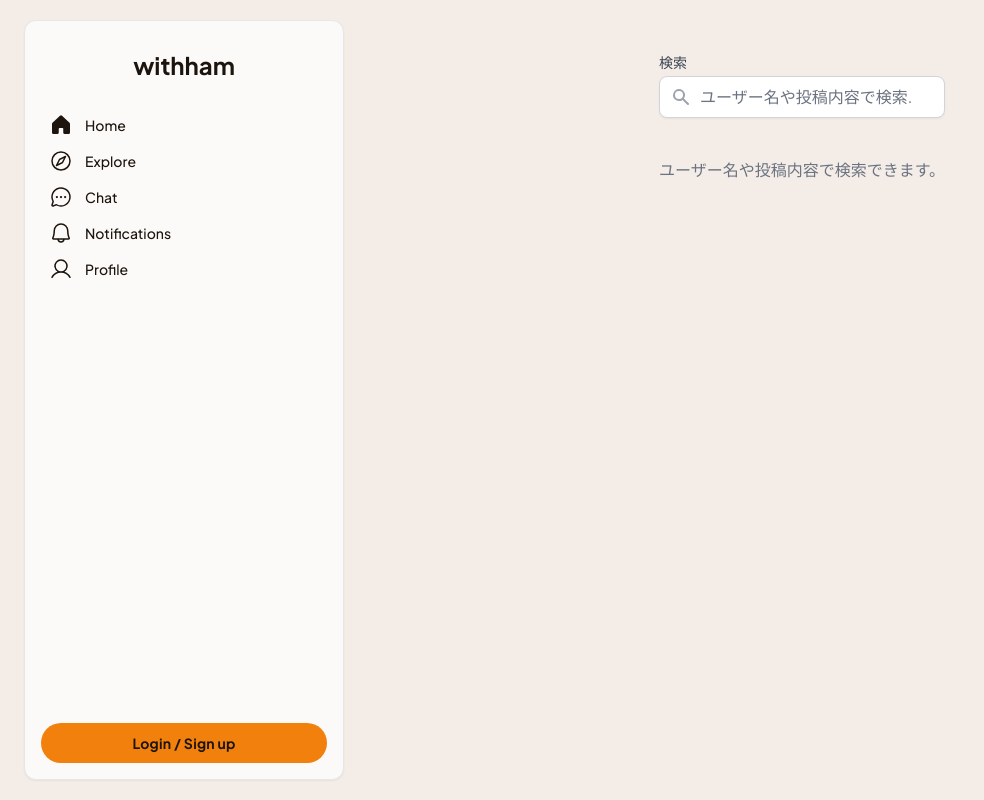
After one commit to aksunknk/Project-Withham, a Django app: page /search/ in a window 1280 px wide. The commit adds this page. Shown: the whole page, without its empty margins (0-984 px from the left). Run offline with Django 5.2, Linux system fonts and the light colour scheme; some libraries are stand-ins or nearby versions.

Commit message:
検索機能追加

```diff
--- a/withham/templates/withham/base.html
+++ b/withham/templates/withham/base.html
@@ -47,7 +47,7 @@
                                     <p class="text-sm font-medium leading-normal">Home</p>
                                 </a>
                                 {# --- Explore Link --- #}
-                                <a href="#" class="flex items-center gap-3 px-2 py-1 rounded-full hover:bg-[#f4ede7] text-[#1c140d]"> {# パディング変更、文字色指定 #}
+                                <a href="{% url 'withham:search_results' %}" class="flex items-center gap-3 px-2 py-1 rounded-full hover:bg-[#f4ede7] text-[#1c140d]"> {# ★ 検索ページへのリンクに変更 #}
                                     <div class="flex-shrink-0" data-icon="Compass" data-size="24px" data-weight="regular">
                                         <svg xmlns="http://www.w3.org/2000/svg" width="24px" height="24px" fill="currentColor" viewBox="0 0 256 256"><path d="M128,24A104,104,0,1,0,232,128,104.11,104.11,0,0,0,128,24Zm0,192a88,88,0,1,1,88-88A88.1,88.1,0,0,1,128,216ZM172.42,72.84l-64,32a8.05,8.05,0,0,0-3.58,3.58l-32,64A8,8,0,0,0,80,184a8.1,8.1,0,0,0,3.58-.84l64-32a8.05,8.05,0,0,0,3.58-3.58l32-64a8,8,0,0,0-10.74-10.74ZM138,138,97.89,158.11,118,118l40.15-20.07Z"></path></svg>
                                     </div>
--- /dev/null
+++ b/withham/templates/withham/search_results.html
@@ -0,0 +1,140 @@
+{# withham/templates/withham/search_results.html (Tailwind CSS適用版) #}
+
+{% extends "withham/base.html" %} {# Tailwind適用済みのbase.htmlを継承 #}
+{% load static %}
+{% load humanize %}
+
+{% block title %}検索結果{% if query %}: {{ query }}{% endif %} - withham{% endblock %}
+
+{% block content %}
+<div class="max-w-xl mx-auto mt-8 px-4"> {# コンテンツ幅を調整 #}
+
+    {# --- 検索フォーム --- #}
+    <form method="get" action="{% url 'withham:search_results' %}" class="mb-6">
+        <label for="search-input" class="block text-sm font-medium text-gray-700 mb-1">検索</label>
+        <div class="relative">
+            <input type="search" name="q" id="search-input"
+                   class="block w-full rounded-lg border-gray-300 bg-white shadow-sm focus:border-[#f2800d] focus:ring focus:ring-[#f2800d] focus:ring-opacity-50 py-2 pl-10 pr-4"
+                   placeholder="ユーザー名や投稿内容で検索..."
+                   value="{{ query|default_if_none:"" }}">
+            <div class="absolute inset-y-0 left-0 pl-3 flex items-center pointer-events-none">
+                <svg class="h-5 w-5 text-gray-400" xmlns="http://www.w3.org/2000/svg" viewBox="0 0 20 20" fill="currentColor" aria-hidden="true">
+                  <path fill-rule="evenodd" d="M8 4a4 4 0 100 8 4 4 0 000-8zM2 8a6 6 0 1110.89 3.476l4.817 4.817a1 1 0 01-1.414 1.414l-4.816-4.816A6 6 0 012 8z" clip-rule="evenodd" />
+                </svg>
+            </div>
+        </div>
+        {# <button type="submit" class="mt-2 ...">検索</button> #} {# ボタンはなくてもEnterで検索可能 #}
+    </form>
+
+    {# --- 検索結果表示 --- #}
+    {% if query %} {# 検索語がある場合のみ結果を表示 #}
+        <h2 class="text-xl font-semibold text-[#1c140d] mb-4">「{{ query }}」の検索結果</h2>
+
+        {# --- ユーザー検索結果 --- #}
+        <div class="mb-6">
+            <h3 class="text-lg font-medium text-gray-800 border-b pb-2 mb-3">ユーザー</h3>
+            {% if found_users %}
+                <div class="space-y-3">
+                    {% for found_user in found_users %}
+                        <div class="flex items-center justify-between gap-3 p-3 bg-gray-50 rounded-lg border border-gray-100">
+                            <a href="{% url 'withham:profile_detail' found_user.pk %}" class="flex items-center gap-3 flex-grow min-w-0">
+                                {% if found_user.profile.avatar %}
+                                    <img src="{{ found_user.profile.avatar.url }}" class="h-10 w-10 rounded-full object-cover flex-shrink-0" alt="{{ found_user.username }}">
+                                {% else %}
+                                    <img src="{% static 'images/default_avatar.png' %}" class="h-10 w-10 rounded-full bg-gray-200 object-cover flex-shrink-0" alt="デフォルトアバター">
+                                {% endif %}
+                                <span class="text-sm font-medium text-[#1c140d] truncate">{{ found_user.username }}</span>
+                            </a>
+                            {# フォローボタンなどを追加する場合 (follow_list.html参照) #}
+                        </div>
+                    {% endfor %}
+                </div>
+            {% else %}
+                <p class="text-sm text-gray-500">一致するユーザーは見つかりませんでした。</p>
+            {% endif %}
+        </div>
+
+        {# --- 投稿検索結果 --- #}
+        <div>
+            <h3 class="text-lg font-medium text-gray-800 border-b pb-2 mb-3">投稿</h3>
+            {% if found_posts %}
+                <div class="space-y-4">
+                    {% for post in found_posts %}
+                        {# index.htmlの投稿カード表示を再利用 #}
+                        <div class="bg-white rounded-xl shadow-sm border border-gray-200">
+                            <div class="p-4">
+                                <div class="flex justify-between items-center mb-3">
+                                   <div class="flex items-center gap-3">
+                                        <a href="{% url 'withham:profile_detail' post.author.pk %}">
+                                            {% if post.author.profile.avatar %}
+                                            <img src="{{ post.author.profile.avatar.url }}" class="h-12 w-12 rounded-full object-cover" alt="{{ post.author.username }}">
+                                            {% else %}
+                                            <img src="{% static 'images/default_avatar.png' %}" class="h-12 w-12 rounded-full bg-gray-200 object-cover" alt="デフォルトアバター">
+                                            {% endif %}
+                                        </a>
+                                        <div>
+                                            <a href="{% url 'withham:profile_detail' post.author.pk %}" class="text-[#1c140d] text-base font-medium leading-normal hover:underline">@{{ post.author.username }}</a>
+                                            {% if post.hamster %}
+                                                 <span class="ml-2 inline-block bg-[#e0f2fe] text-[#0ea5e9] text-xs font-medium px-2 py-0.5 rounded-full">🐹 {{ post.hamster.name }}</span>
+                                            {% endif %}
+                                            <p class="text-[#9c7349] text-sm font-normal leading-normal">{{ post.created_at|timesince }}前</p>
+                                        </div>
+                                    </div>
+                                     <button class="ml-auto text-gray-500 hover:text-gray-700">
+                                        <svg xmlns="http://www.w3.org/2000/svg" width="20px" height="20px" fill="currentColor" viewBox="0 0 256 256"><path d="M144,128a16,16,0,1,1-16-16A16,16,0,0,1,144,128ZM128,64a16,16,0,1,0-16-16A16,16,0,0,0,128,64Zm0,128a16,16,0,1,0,16,16A16,16,0,0,0,128,192Z"></path></svg>
+                                     </button>
+                                </div>
+                                <a href="{% url 'withham:post_detail' post.pk %}" class="block text-inherit hover:opacity-90">
+                                    {% if post.text %}
+                                        <p class="text-[#1c140d] text-base leading-relaxed my-3">{{ post.text|linebreaksbr }}</p>
+                                    {% endif %}
+                                </a>
+                                {% if post.image %}
+                                    <div class="my-3 cursor-pointer open-modal-trigger"
+                                         data-full-src="{{ post.image.url }}">
+                                        <div class="aspect-video w-full overflow-hidden rounded-lg bg-gray-100">
+                                            <img src="{{ post.image.url }}"
+                                                 class="w-full h-full object-cover"
+                                                 alt="投稿画像 {{ post.id }}">
+                                        </div>
+                                    </div>
+                                {% endif %}
+                                <div class="flex items-center gap-4 text-[#9c7349] pt-3 border-t border-gray-100">
+                                     <a href="{% url 'withham:post_detail' post.pk %}#comment-form" class="flex items-center gap-1 hover:text-[#1c140d]">
+                                        <svg xmlns="http://www.w3.org/2000/svg" width="20px" height="20px" fill="currentColor" viewBox="0 0 256 256"><path d="M128,24A104,104,0,0,0,36.18,176.88L24.83,210.93a16,16,0,0,0,20.24,20.24l34.05-11.35A104,104,0,1,0,128,24Zm0,192a87.87,87.87,0,0,1-44.06-11.81,8,8,0,0,0-6.54-.67L40,216,52.47,178.6a8,8,0,0,0-.66-6.54A88,88,0,1,1,128,216Z"></path></svg>
+                                        <span class="text-xs font-medium">{{ post.comments.count }}</span>
+                                    </a>
+                                    {% if user.is_authenticated %}
+                                    <button type="button"
+                                            class="like-button flex items-center gap-1 {% if user in post.likes.all %}text-[#f2800d]{% else %}text-[#9c7349] hover:text-[#f2800d]{% endif %}"
+                                            data-post-id="{{ post.pk }}"
+                                            data-like-url="{% url 'withham:toggle_like' post.pk %}">
+                                        <svg class="like-icon" xmlns="http://www.w3.org/2000/svg" width="20px" height="20px" fill="currentColor" viewBox="0 0 256 256">
+                                            {% if user in post.likes.all %} <path d="M128,216S24,160,24,94A54,54,0,0,1,78,40c22.59,0,41.94,12.31,50,32,8.06-19.69,27.41-32,50-32a54,54,0,0,1,54,54C232,160,128,216,128,216Z"></path> {% else %} <path d="M178,32c-20.65,0-38.73,8.88-50,23.89C116.73,40.88,98.65,32,78,32A62.07,62.07,0,0,0,16,94c0,70,103.79,126.66,108.21,129a8,8,0,0,0,7.58,0C136.21,220.66,240,164,240,94A62.07,62.07,0,0,0,178,32ZM128,206.8C109.74,196.16,32,147.69,32,94A46.06,46.06,0,0,1,78,48c19.45,0,35.78,10.36,42.6,27a8,8,0,0,0,14.8,0c6.82-16.67,23.15-27,42.6-27a46.06,46.06,0,0,1,46,46C224,147.61,146.24,196.15,128,206.8Z"></path> {% endif %}
+                                        </svg>
+                                        <span class="like-count text-xs font-medium">{{ post.likes.count }}</span>
+                                    </button>
+                                    {% else %}
+                                        <span class="flex items-center gap-1 text-[#9c7349]"> <svg>...</svg> <span class="like-count text-xs font-medium">{{ post.likes.count }}</span> </span>
+                                    {% endif %}
+                                    <button type="button" class="flex items-center gap-1 hover:text-[#1c140d]"> <svg>...</svg> <span class="text-xs font-medium">シェア</span> </button>
+                                    <button type="button" class="ml-auto hover:text-[#1c140d]"> <svg>...</svg> </button>
+                                </div>
+                            </div>
+                        </div>
+                    {% endfor %}
+                </div>
+            {% else %}
+                 <p class="text-sm text-gray-500">一致する投稿は見つかりませんでした。</p>
+            {% endif %}
+        </div>
+
+    {% elif request.GET.q is not None %} {# 検索語はあるが空の場合 (検索ボタン押下など) #}
+         <p class="text-center text-gray-500 py-4">検索語を入力してください。</p>
+    {% else %}
+        {# ページ初回アクセス時 (検索前) の表示 #}
+        <p class="text-center text-gray-500 py-4">ユーザー名や投稿内容で検索できます。</p>
+    {% endif %}
+
+</div>
+{% endblock %}
--- a/withham/urls.py
+++ b/withham/urls.py
@@ -59,6 +59,11 @@ followers_patterns = [
     path('users/<int:pk>/followers/', views.followers_list, name='followers_list'),
 ]
 
+# ★★★ 検索結果ページのURLパターンを追加 ★★★
+search_patterns = [
+    path('search/', views.search_results, name='search_results'),
+]
+
 # すべてのURLパターンを結合
 urlpatterns = (
     auth_patterns +
@@ -68,5 +73,6 @@ urlpatterns = (
     health_log_patterns +
     follow_patterns +
     following_patterns +
-    followers_patterns
+    followers_patterns +
+    search_patterns
 )
--- a/withham/views.py
+++ b/withham/views.py
@@ -1,6 +1,7 @@
 # withham/views.py
 
 from django.shortcuts import render, redirect, get_object_or_404
+# ↓↓↓ Q オブジェクトをインポート (複雑な検索用だが今回は部分一致で使用) ↓↓↓
 from django.db.models import Q
 from django.contrib.auth import login
 from django.contrib.auth.decorators import login_required
@@ -259,38 +260,52 @@ def toggle_follow(request, user_pk):
 
     return redirect('withham:profile_detail', pk=user_pk)
 
-# ★★★ フォロー中リスト表示ビューを追加 ★★★
+# --- フォロー中リスト ---
 def following_list(request, pk):
     """指定されたユーザーがフォローしているユーザーの一覧を表示"""
     profile_user = get_object_or_404(User, pk=pk)
-    # UserProfileのfollowingフィールドからフォローしているUserを取得
     try:
         following_users = profile_user.profile.following.all()
     except UserProfile.DoesNotExist:
-        following_users = User.objects.none() # プロフィールがない場合は空
+        following_users = User.objects.none()
 
     context = {
-        'profile_user': profile_user, # 誰のリストかを表示するため
-        'user_list': following_users, # テンプレートに渡すユーザーリスト
-        'list_type': 'フォロー中'       # テンプレートでタイトル表示などに使う
+        'profile_user': profile_user,
+        'user_list': following_users,
+        'list_type': 'フォロー中'
     }
-    # フォロワーリストと共通のテンプレートを使う
     return render(request, 'withham/follow_list.html', context)
 
-# ★★★ フォロワーリスト表示ビューを追加 ★★★
+# --- フォロワーリスト ---
 def followers_list(request, pk):
     """指定されたユーザーをフォローしているユーザーの一覧を表示"""
     profile_user = get_object_or_404(User, pk=pk)
-    # Userモデルのrelated_name='followers'を使ってフォロワーを取得
-    follower_users = profile_user.followers.all() # これはUserProfileのリストになるので注意
-
-    # UserProfileのリストからUserのリストを取得する (少し冗長だが確実)
-    followers = User.objects.filter(profile__in=follower_users)
+    follower_profiles = profile_user.followers.all() # UserProfileのリスト
+    followers = User.objects.filter(profile__in=follower_profiles) # Userのリストに変換
 
     context = {
         'profile_user': profile_user,
-        'user_list': followers, # テンプレートに渡すユーザーリスト
-        'list_type': 'フォロワー' # テンプレートでタイトル表示などに使う
+        'user_list': followers,
+        'list_type': 'フォロワー'
     }
-    # フォロー中リストと共通のテンプレートを使う
     return render(request, 'withham/follow_list.html', context)
+
+# ★★★ 検索結果表示ビューを追加 ★★★
+def search_results(request):
+    """検索クエリに基づいてユーザーと投稿を検索し、結果を表示する"""
+    query = request.GET.get('q', '') # GETパラメータ 'q' から検索語を取得、なければ空文字
+    found_users = User.objects.none() # 空のQuerySetで初期化
+    found_posts = Post.objects.none() # 空のQuerySetで初期化
+
+    if query: # 検索語がある場合のみ検索を実行
+        # ユーザー名を検索 (部分一致、大文字小文字区別しない)
+        found_users = User.objects.filter(username__icontains=query)
+        # 投稿本文を検索 (部分一致、大文字小文字区別しない)
+        found_posts = Post.objects.filter(text__icontains=query).order_by('-created_at')
+
+    context = {
+        'query': query,               # 検索語をテンプレートへ
+        'found_users': found_users,   # 見つかったユーザーリストをテンプレートへ
+        'found_posts': found_posts,   # 見つかった投稿リストをテンプレートへ
+    }
+    return render(request, 'withham/search_results.html', context)
```
